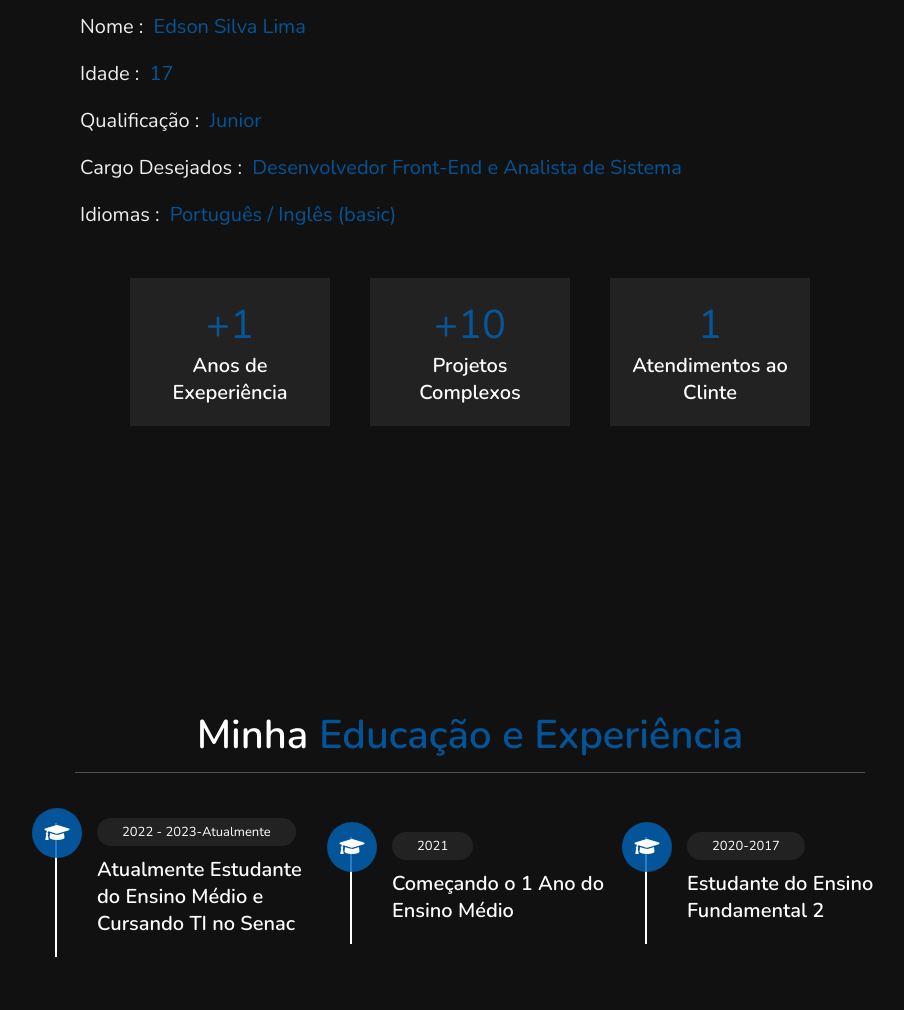
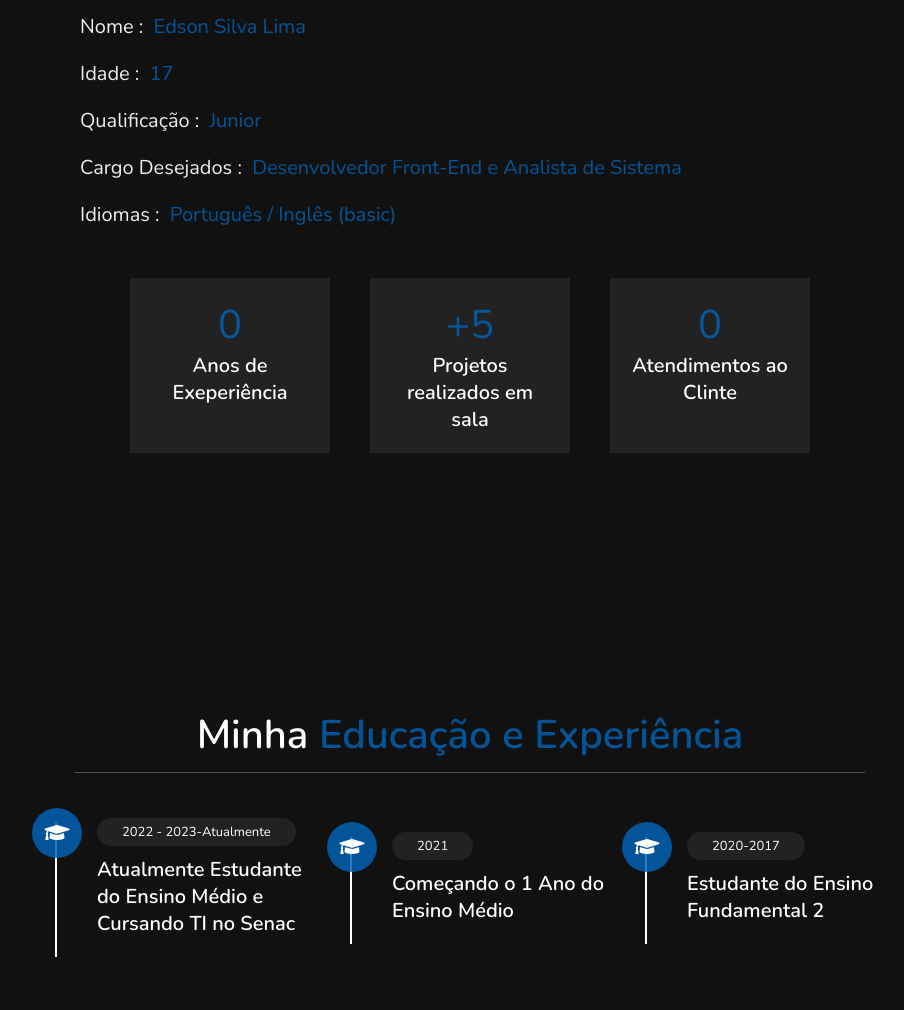
Before and after one commit to Eddielimaa/Portfolio-Edson, a plain HTML site: page index.html in a window 1280 px wide. Shown: the part 912-1922 px from the top of the page, without its empty margins (345-1249 px from the left). Drawn offline with nearby package versions, Linux system fonts and the light colour scheme.

Commit message:
Update index.html

```diff
--- a/index.html
+++ b/index.html
@@ -64,19 +64,19 @@
         <div class="counter">
 
             <div class="box">
-                <span>+1</span>
+                <span>0</span>
                 <h3>Anos de Exeperiência</h3>
             </div>
 
 
             <div class="box">
-                <span>+10</span>
-                <h3>Projetos  Complexos</h3>
+                <span>+5</span>
+                <h3>Projetos realizados em sala</h3>
             </div>
 
 
              <div class="box">
-                <span>1</span>
+                <span>0</span>
                 <h3>Atendimentos ao Clinte</h3>
 
              </div>
```
